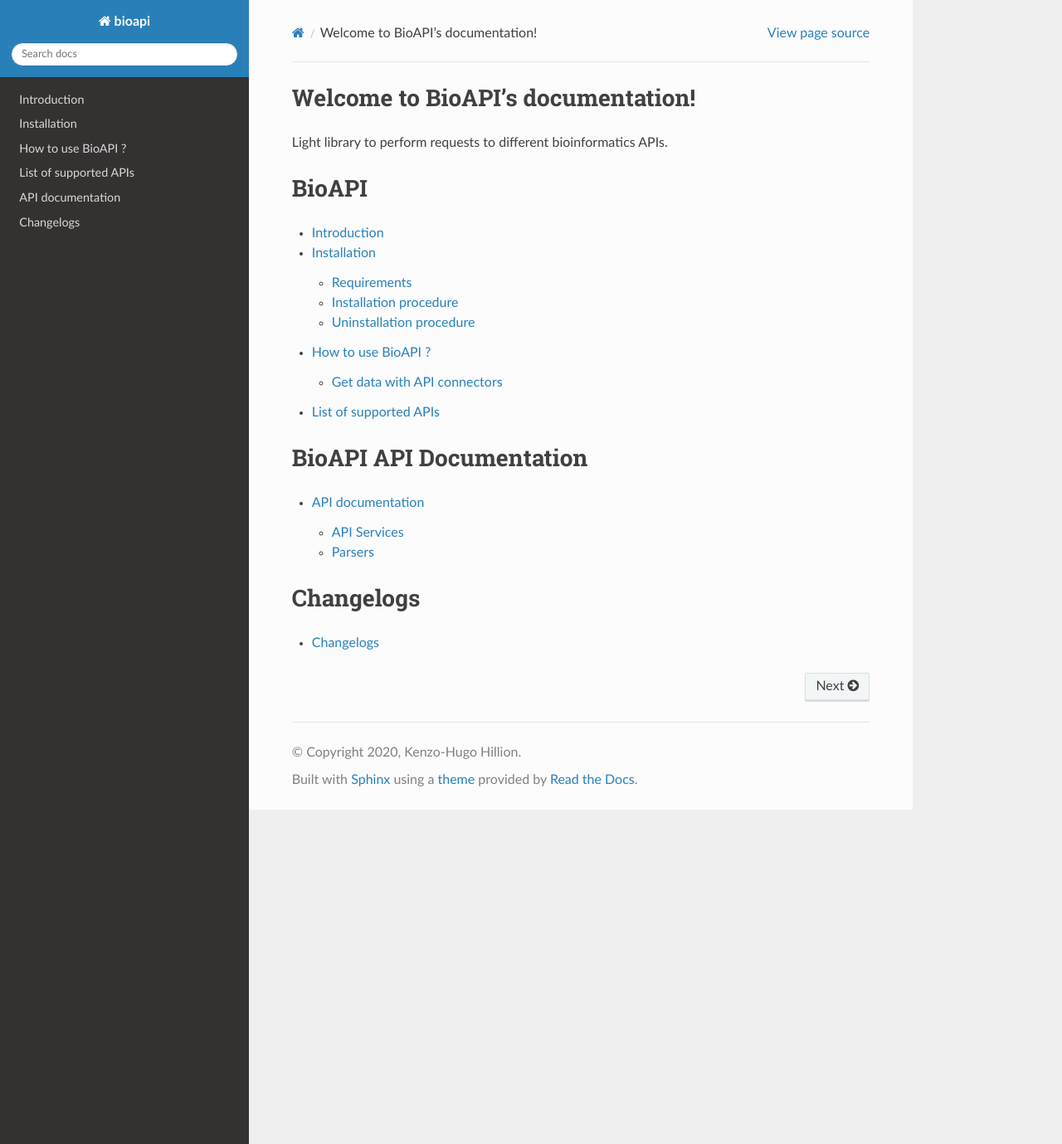
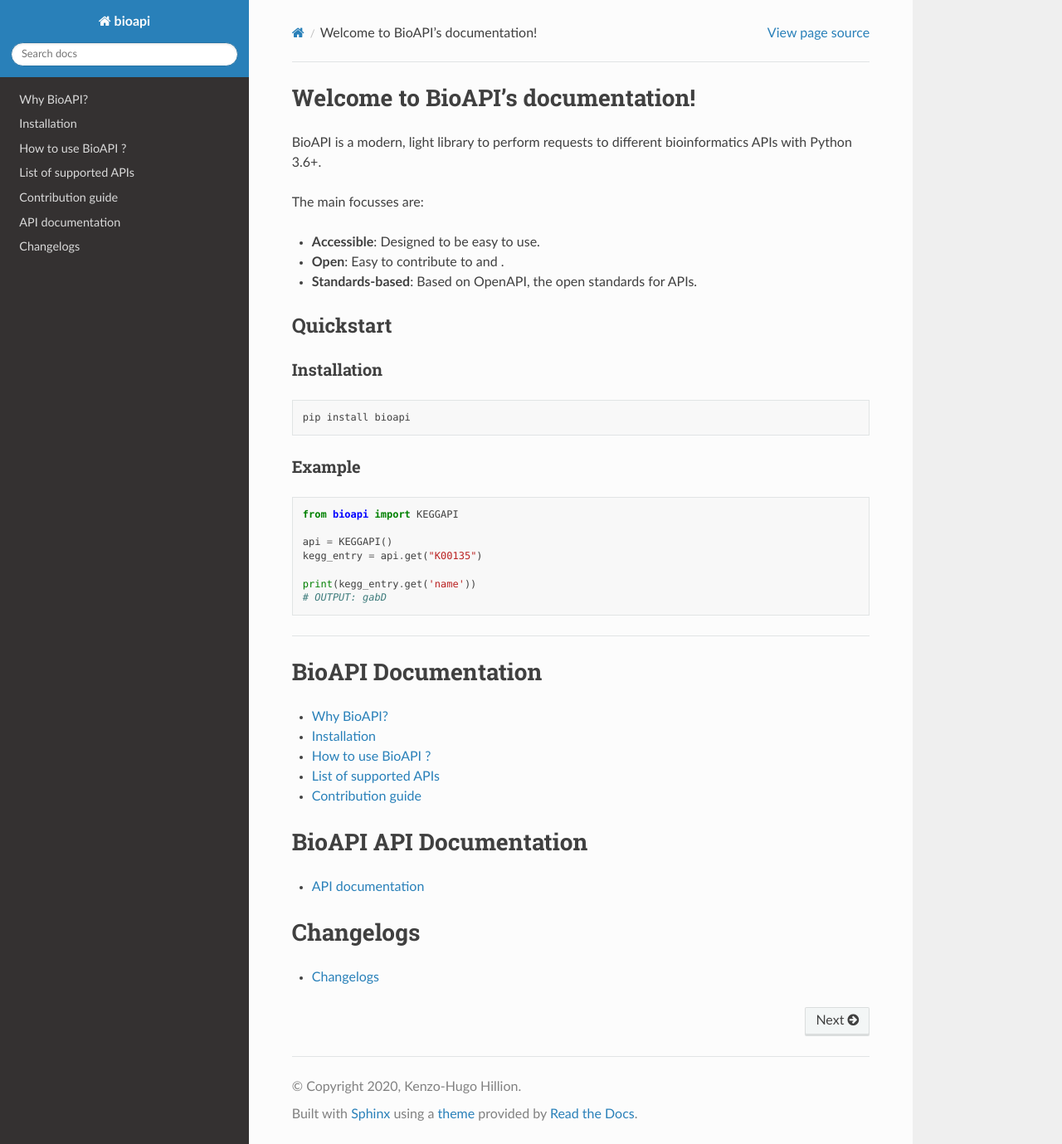
Before and after one commit to motleystate/dabeplech, a Sphinx documentation site: the page built from docs/index.rst, in a window 1280 px wide and 1379 px high. Shown: the whole window at 83% size. Built offline with Sphinx 7.4.7 and the Read the Docs theme 2.0.0, drawn with Linux system fonts in a browser that asks for light colours.

Commit message:
updating docs

```diff
--- /dev/null
+++ b/docs/contribution_guide.rst
@@ -0,0 +1,9 @@
+.. BioAPI
+
+.. _contribution_guide:
+
+******************
+Contribution guide
+******************
+
+Coming soon...
--- a/docs/index.rst
+++ b/docs/index.rst
@@ -3,22 +3,56 @@
 Welcome to BioAPI's documentation!
 ==================================
 
-Light library to perform requests to different bioinformatics APIs.
+BioAPI is a modern, light library to perform requests to different bioinformatics APIs with Python 3.6+.
 
-BioAPI
-======
+The main focusses are:
+
+- **Accessible**: Designed to be easy to use.
+- **Open**: Easy to contribute to and  .
+- **Standards-based**: Based on OpenAPI, the open standards for APIs.
+
+Quickstart
+----------
+
+Installation
+""""""""""""
+
+.. code-block:: bash
+
+   pip install bioapi
+
+Example
+"""""""
+
+.. code-block:: python
+
+   from bioapi import KEGGAPI
+
+   api = KEGGAPI()
+   kegg_entry = api.get("K00135")
+
+   print(kegg_entry.get('name'))
+   # OUTPUT: gabD
+
+
+---------------
+
+
+BioAPI Documentation
+====================
 .. toctree::
-   :maxdepth: 2
+   :maxdepth: 1
 
-   introduction
+   why_bioapi
    installation
    how_to_use
    supported_api
+   contribution_guide
 
 BioAPI API Documentation
 =========================
 .. toctree::
-   :maxdepth: 2
+   :maxdepth: 1
 
    API_doc
 
```
Also changed, not shown: docs/why_bioapi.rst (renamed from docs/introduction.rst, +6 -6 lines).
